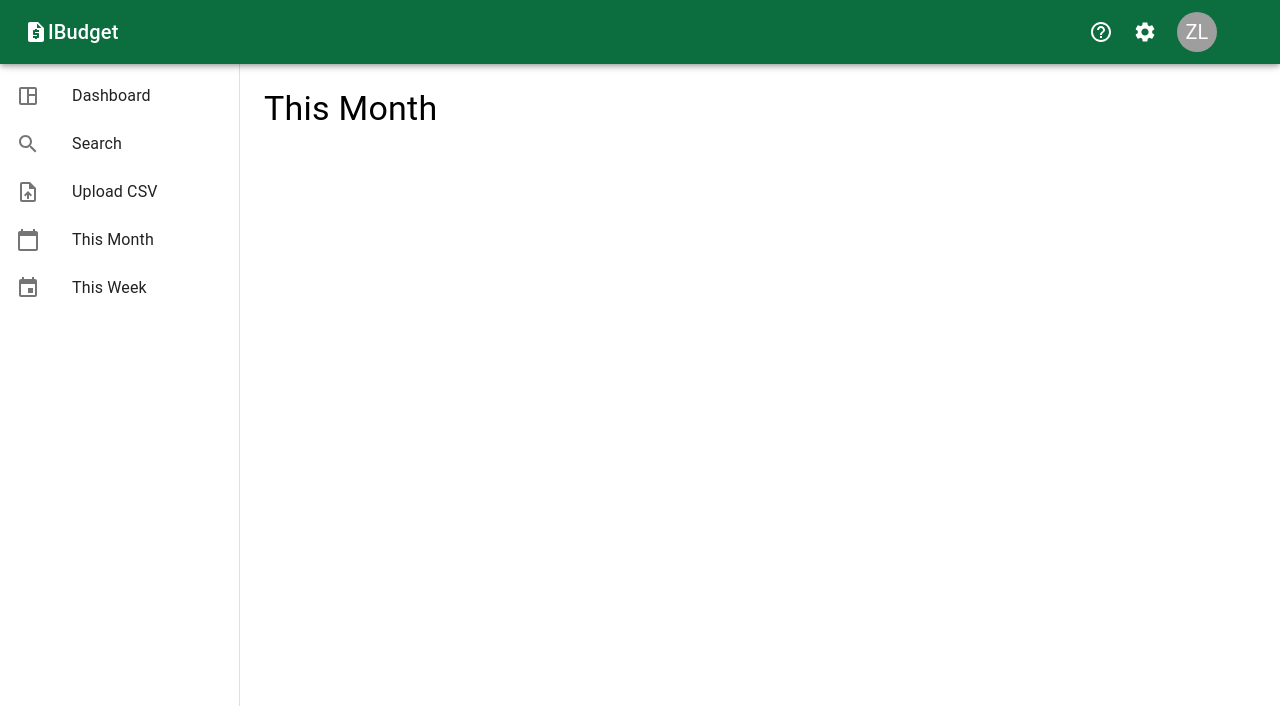
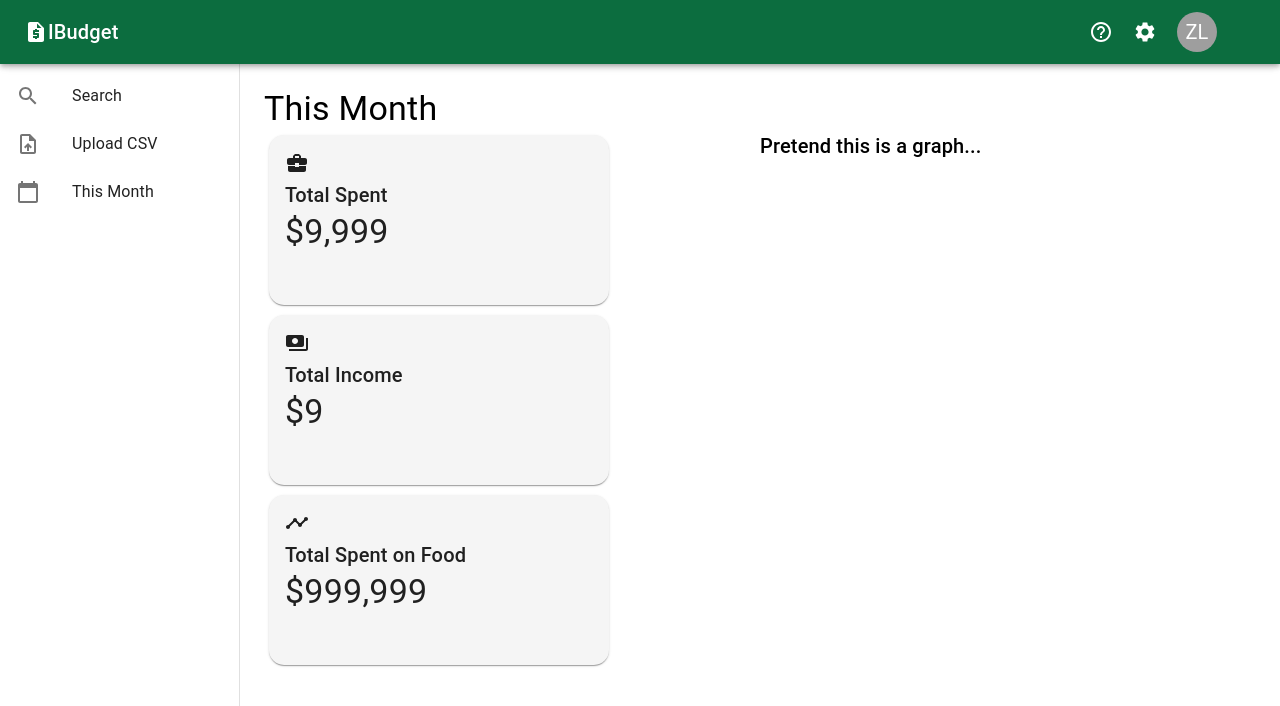
Before and after one commit to zlo120/IBudget-Frontend, a React (Create React App) app: page /app/thismonth in a window 1280 px wide. Shown: the top 706 px of the page. Built offline with nearby package versions, Linux system fonts and the light colour scheme.

Commit message:
implemented this month and this week UI

```diff
--- a/src/app/routes/app/dashboard.tsx
+++ /dev/null
@@ -1,9 +0,0 @@
-import { Typography } from "@mui/material"
-
-export const Dashboard = () => {
-    return (
-        <>
-            <Typography variant="h4">Dashboard</Typography>
-        </>
-    )
-}
--- a/src/app/routes/app/search.tsx
+++ b/src/app/routes/app/search.tsx
@@ -1,4 +1,4 @@
-import { Card, CardContent, FormControl, InputLabel, MenuItem, Select, SelectChangeEvent, TextField, Typography } from "@mui/material";
+import { Card, CardContent, FormControl, FormControlLabel, InputLabel, MenuItem, Select, SelectChangeEvent, Switch, TextField, Typography } from "@mui/material";
 import Table from '@mui/material/Table';
 import TableBody from '@mui/material/TableBody';
 import TableCell from '@mui/material/TableCell';
@@ -72,7 +72,7 @@ export const Search = () => {
             <Card>
                 <CardContent style={{display: "flex"}}>
                     <TextField sx={{mr : 5}} style={{width: "100%"}} id="search_input" label="Tag" variant="standard" placeholder="search by tag"/>
-                    <div style={{width: "50%", display: "flex"}}>
+                    <div style={{width: "60%", display: "flex", alignContent: "center", alignItems: "center"}}>
                         <FormControl fullWidth sx={{mr: 2}}>
                             <InputLabel id="data-type-label">Data Type</InputLabel>
                             <Select
@@ -86,7 +86,7 @@ export const Search = () => {
                                 <MenuItem value={"Expense"}>Expense</MenuItem>
                             </Select>
                         </FormControl>
-                        <FormControl fullWidth>
+                        <FormControl fullWidth sx={{mr: 2}}>
                             <InputLabel id="filter-by-label">Filter</InputLabel>
                             <Select
                                 labelId="filter-by-label"
@@ -99,6 +99,9 @@ export const Search = () => {
                                     <MenuItem value={text}>{text}</MenuItem>
                                 ))}
                             </Select>
+                        </FormControl>
+                        <FormControl fullWidth>
+                            <FormControlLabel control={<Switch />} label="This Week Only" />
                         </FormControl>
                     </div>
                 </CardContent>
--- a/src/app/routes/app/thismonth.tsx
+++ b/src/app/routes/app/thismonth.tsx
@@ -1,7 +1,66 @@
 import { Typography } from "@mui/material"
+import { makeStyles } from 'tss-react/mui';
+import theme from "../../../theme";
+import Card from '@mui/material/Card';
+import CardContent from '@mui/material/CardContent';
+
+import BusinessCenterIcon from '@mui/icons-material/BusinessCenter';
+import PaymentsIcon from '@mui/icons-material/Payments';
+import TimelineIcon from '@mui/icons-material/Timeline';
+
+
+const useStyles = makeStyles()(() => ({
+    container: {
+        display: 'flex',
+    },
+    object: {
+        width: "100%",
+        display: 'flex',
+        flexWrap: 'wrap',
+    },
+    card: {
+        width: "340px",
+        height: "170px",
+        borderRadius: "15px",
+        backgroundColor: theme.palette.grey[100],
+        margin: "5px",
+    }
+}));
 
 export const ThisMonth = () => {
+    const {classes} = useStyles();
     return (
-        <Typography variant="h4">This Month</Typography>
+        <>
+            <Typography variant="h4">This Month</Typography>
+            <div className={`${classes.container}`}>
+                <div className={`${classes.object}`}>
+                    <Card className={`${classes.card}`}>
+                        <CardContent>
+                            <BusinessCenterIcon />
+                            <Typography variant="h6">Total Spent</Typography>
+                            <Typography variant="h4">$9,999</Typography>
+                        </CardContent>
+                    </Card>
+                    <Card className={`${classes.card}`}>
+                        <CardContent>
+                            <PaymentsIcon />
+                            <Typography variant="h6">Total Income</Typography>
+                            <Typography variant="h4">$9</Typography>
+                        </CardContent>
+                    </Card>
+                    <Card className={`${classes.card}`}>
+                        <CardContent>
+                            <TimelineIcon />
+                            <Typography variant="h6">Total Spent on Food</Typography>
+                            <Typography variant="h4">$999,999</Typography>
+                        </CardContent>
+                    </Card>
+                </div>
+
+                <div className={`${classes.object}`}>
+                    <Typography variant="h6">Pretend this is a graph...</Typography>
+                </div>
+            </div>
+        </>
     )
 }
--- a/src/app/routes/app/thisweek.tsx
+++ /dev/null
@@ -1,7 +0,0 @@
-import { Typography } from "@mui/material"
-
-export const ThisWeek = () => {
-    return (
-        <Typography variant="h4">This Week</Typography>
-    )
-}
--- a/src/app/routes/index.tsx
+++ b/src/app/routes/index.tsx
@@ -1,7 +1,6 @@
 import { QueryClient } from '@tanstack/react-query';
 import { createBrowserRouter } from 'react-router-dom';
 import AppRoot from './app/roots/root';
-import { ThisWeek } from './app/thisweek';
 import FinancialRoot from './app/roots/financialroot';
 
 const createRouter = (queryClient: QueryClient) =>
@@ -12,13 +11,6 @@ const createRouter = (queryClient: QueryClient) =>
                 <AppRoot />
             ),
             children: [
-                {
-                    path: 'dashboard',
-                    lazy: async () => {
-                        const { Dashboard } = await import('./app/dashboard');
-                        return { Component: Dashboard };
-                    },
-                },
                 {
                     path: 'search',
                     lazy: async () => {
@@ -38,13 +30,6 @@ const createRouter = (queryClient: QueryClient) =>
                     lazy: async () => {
                         const { ThisMonth } = await import('./app/thismonth');
                         return { Component: ThisMonth };
-                    },
-                },
-                {
-                    path: 'thisweek',
-                    lazy: async () => {
-                        const { ThisWeek } = await import('./app/thisweek');
-                        return { Component: ThisWeek };
                     },
                 },
                 {
--- a/src/components/ui/sidebar/sidebar.tsx
+++ b/src/components/ui/sidebar/sidebar.tsx
@@ -15,15 +15,11 @@ const drawerWidth = 240;
 const getIcon = (index: number) => {
     switch(index) {
         case 0:
-            return (<SpaceDashboardOutlined />);
+            return (<Search />);
         case 1:
-            return (<Search />);
+            return (<UploadFile />);
         case 2:
-            return (<UploadFile />);
-        case 3:
             return (<CalendarToday />);
-        case 4:
-            return (<Event />);
         default:
             return (<FmdBad />);
     }
@@ -31,20 +27,16 @@ const getIcon = (index: number) => {
 const getHref = (index: number) => {
     switch(index) {
         case 0:
-            return "/app/dashboard";
+            return "/app/search";
         case 1:
+            return "/app/uploadcsv";
+        case 2:
+            return "/app/thismonth";
+        default:
             return "/app/search";
-        case 2:
-            return "/app/uploadcsv";
-        case 3:
-            return "/app/thismonth";
-        case 4:
-            return "/app/thisweek";
-        default:
-            return "/app/dashboard";
     }
 }
-const sideBarItems = ['Dashboard', 'Search', 'Upload CSV', 'This Month', 'This Week'];
+const sideBarItems = ['Search', 'Upload CSV', 'This Month'];
 const drawer = (
     <Box sx={{overflow: "auto"}}>
         <List>
```
